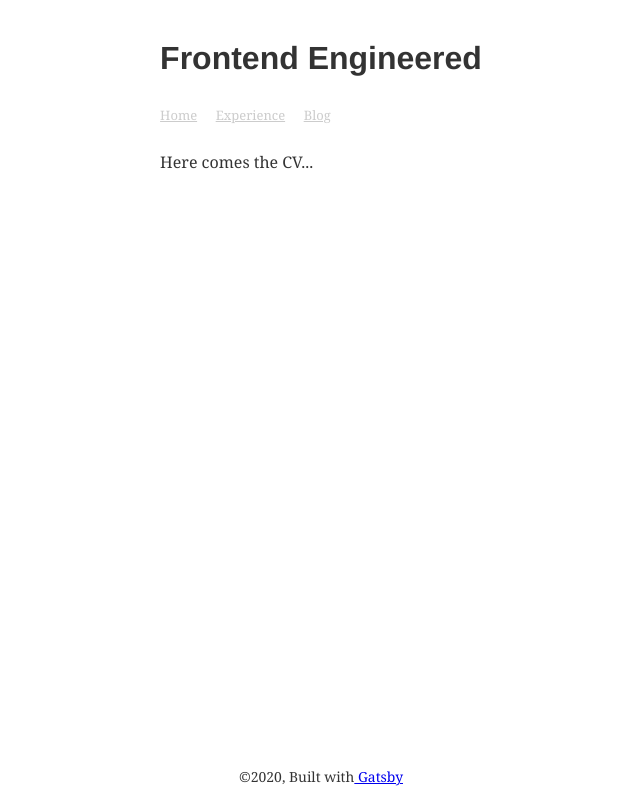
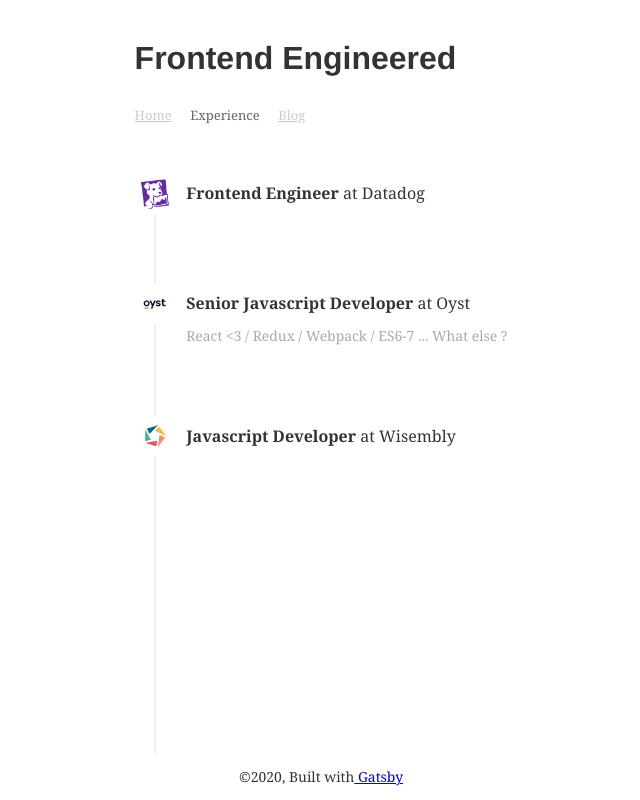
Before and after one commit to nicolaschenet/blog, a Gatsby site: page /experience in a window 1280 px wide. Shown: the whole page, without its empty margins (319-959 px from the left). Built offline with nearby package versions, Linux system fonts and the light colour scheme; Gatsby itself is replaced by a stand-in of ours; some packages are replaced by stand-ins of ours.

Commit message:
💄 Style experience

```diff
--- a/gatsby-config.js
+++ b/gatsby-config.js
@@ -28,6 +28,13 @@ module.exports = {
             options: {
                 path: `${__dirname}/content/assets`,
                 name: `assets`,
+            },
+        },
+        {
+            resolve: `gatsby-source-filesystem`,
+            options: {
+                path: `${__dirname}/content/logos`,
+                name: `logos`,
             },
         },
         {
--- a/src/components/Navigation.js
+++ b/src/components/Navigation.js
@@ -2,18 +2,16 @@ import * as React from 'react'
 import styled from 'styled-components'
 
 import { rhythm, scale } from '../utils/typography'
-import { NAVIGATION_TEXT, LINK, LINK_HOVER } from '../utils/ui-colors'
+import { LINK, LINK_HOVER } from '../utils/ui-colors'
 import { Link } from 'gatsby'
 
-const baseTypographyRythm = rhythm(1)
 const baseTypographyScale = scale(-1.5 / 5)
 
 const NavigationWrapper = styled.div`
     display: flex;
-    margin: ${baseTypographyRythm} 0;
+    margin: ${rhythm(1)} 0 ${rhythm(2)} 0;
     font-size: ${baseTypographyScale.fontSize};
     line-height: ${baseTypographyScale.lineHeight};
-    color: ${NAVIGATION_TEXT};
 
     & a {
         margin-right: ${rhythm(4 / 5)};
@@ -32,10 +30,10 @@ const Navigation = () => (
         <Link to="/" activeClassName="active">
             Home
         </Link>
-        <Link to="experience/" activeClassName="active">
+        <Link to="/experience/" activeClassName="active">
             Experience
         </Link>
-        <Link to="blog/" activeClassName="active">
+        <Link to="/blog/" activeClassName="active">
             Blog
         </Link>
     </NavigationWrapper>
--- a/src/components/bio.js
+++ b/src/components/bio.js
@@ -16,7 +16,7 @@ const Bio = () => (
     <StaticQuery
         query={bioQuery}
         render={data => {
-            const { author, social } = data.site.siteMetadata
+            const { author } = data.site.siteMetadata
             return (
                 <Container>
                     <Image
@@ -63,9 +63,6 @@ const bioQuery = graphql`
         site {
             siteMetadata {
                 author
-                social {
-                    twitter
-                }
             }
         }
     }
--- a/src/components/button.js
+++ b/src/components/button.js
@@ -4,7 +4,6 @@ import styled from 'styled-components'
 import {
     BUTTON,
     BUTTON_TEXT,
-    BORDER,
     BUTTON_HOVER,
     BUTTON_TEXT_HOVER,
 } from '../utils/ui-colors'
--- a/src/components/layout.js
+++ b/src/components/layout.js
@@ -8,11 +8,14 @@ import Navigation from './Navigation'
 
 class Layout extends React.Component {
     render() {
-        const { location, title, children } = this.props
+        const { title, children } = this.props
         return (
             <Wrapper>
                 <div
                     style={{
+                        display: 'flex',
+                        flexDirection: 'column',
+                        height: '100%',
                         marginLeft: `auto`,
                         marginRight: `auto`,
                         maxWidth: rhythm(24),
@@ -23,8 +26,7 @@ class Layout extends React.Component {
                         <h1
                             style={{
                                 ...scale(1),
-                                marginBottom: rhythm(1),
-                                marginTop: 0,
+                                margin: 0,
                             }}
                         >
                             <Link
@@ -40,7 +42,15 @@ class Layout extends React.Component {
                         </h1>
                     </header>
                     <Navigation />
-                    <main>{children}</main>
+                    <main
+                        style={{
+                            display: 'flex',
+                            flexDirection: 'column',
+                            flex: 1,
+                        }}
+                    >
+                        {children}
+                    </main>
                 </div>
                 <Footer>
                     ©{new Date().getFullYear()}, Built with
@@ -52,7 +62,7 @@ class Layout extends React.Component {
 }
 
 const Wrapper = styled.div`
-    height: 100vh;
+    height: 100%;
     display: flex;
     flex-direction: column;
     justify-content: space-between;
--- a/src/pages/experience.js
+++ b/src/pages/experience.js
@@ -1,9 +1,13 @@
 import * as React from 'react'
 
 import { graphql } from 'gatsby'
+import Image from 'gatsby-image'
+import styled from 'styled-components'
 
 import Layout from '../components/layout'
 import SEO from '../components/seo'
+
+import { rhythm, scale } from '../utils/typography'
 
 import resume from '../../content/resume/profile.json'
 
@@ -13,15 +17,97 @@ export default ({ data, location }) => {
         site: {
             siteMetadata: { title },
         },
+        allFile: { edges: imageNodes },
     } = data
-    console.log({ resume })
+    console.log({ resume, imageNodes })
+
+    const getCompanyLogo = React.useCallback(company => {
+        const { node } = imageNodes.find(
+            ({ node }) => node.name === company.toLowerCase()
+        )
+        return node.childImageSharp.fixed
+    }, [])
+
     return (
         <Layout location={location} title={title}>
             <SEO title="CV" />
-            Here comes the CV...
+            <Wrapper>
+                {resume.experience.map(
+                    ({ start, role, company, description }) => (
+                        <ExperienceItem key={`experience-${start}`}>
+                            <Title>
+                                <Image
+                                    fixed={getCompanyLogo(company)}
+                                    style={{
+                                        marginRight: rhythm(1 / 2),
+                                        minWidth: 40,
+                                        // borderRadius: `40px`,
+                                        background: '#fff',
+                                        // border: 'solid 1px #dedede',
+                                    }}
+                                    imgStyle={{
+                                        // borderRadius: `100%`,
+                                        padding: '5px',
+                                        // padding: '2px',
+                                    }}
+                                />
+                                <Position>
+                                    <strong>{role}</strong> at {company}
+                                </Position>
+                            </Title>
+                            <Description>{description}</Description>
+                        </ExperienceItem>
+                    )
+                )}
+            </Wrapper>
         </Layout>
     )
 }
+
+const Wrapper = styled.div`
+    position: relative;
+    flex: 1;
+
+    &::before {
+        content: '';
+        position: absolute;
+        top: ${rhythm(1.5)};
+        left: calc(1px + 18px);
+        height: 100%;
+        border-left: solid #f0f0f0 2px;
+    }
+`
+
+const Description = styled.div``
+const Position = styled.div``
+
+const descriptionScale = scale(-1 / 5)
+
+const Title = styled.div`
+    display: flex;
+    align-items: center;
+
+    & ${Position} {
+        strong {
+            font-weight: 600;
+        }
+    }
+`
+
+const ExperienceItem = styled.div`
+    padding: ${rhythm(1.5)} 0;
+
+    &:first-child {
+        padding-top: 0;
+    }
+
+    & ${Description} {
+        color: #aaa;
+        font-size: ${descriptionScale.fontSize};
+        line-height: ${descriptionScale.lineHeight};
+        margin-left: calc(40px + ${rhythm(1 / 2)});
+    }
+`
 
 /** GraphQL */
 export const pageQuery = graphql`
@@ -31,5 +117,22 @@ export const pageQuery = graphql`
                 title
             }
         }
+        allFile(
+            filter: {
+                extension: { regex: "/(jpeg|jpg|gif|png)/" }
+                sourceInstanceName: { eq: "logos" }
+            }
+        ) {
+            edges {
+                node {
+                    name
+                    childImageSharp {
+                        fixed(width: 40, height: 40) {
+                            ...GatsbyImageSharpFixed
+                        }
+                    }
+                }
+            }
+        }
     }
 `
--- a/src/pages/index.js
+++ b/src/pages/index.js
@@ -4,7 +4,6 @@ import styled from 'styled-components'
 
 import Layout from '../components/layout'
 import SEO from '../components/seo'
-import Bio from '../components/bio'
 import Button from '../components/button'
 
 import { rhythm } from '../utils/typography'
--- /dev/null
+++ b/src/styles/global.css
@@ -0,0 +1,6 @@
+html,
+body,
+#___gatsby,
+#gatsby-focus-wrapper {
+    height: 100%;
+}
```
Also changed, not shown: gatsby-browser.js (+5 -2 lines), content/logos/datadog.png (renamed from static/assets/datadog.png), content/logos/oyst.png (renamed from static/assets/oyst.png), content/logos/talkspirit.png (renamed from static/assets/talkspirit.png), content/logos/wisembly.png (renamed from static/assets/wisembly.png).
